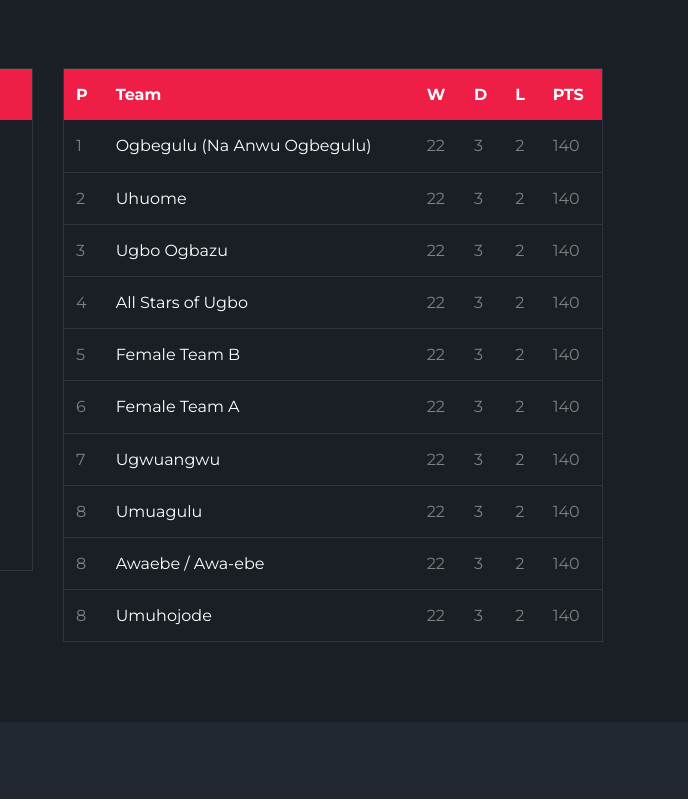
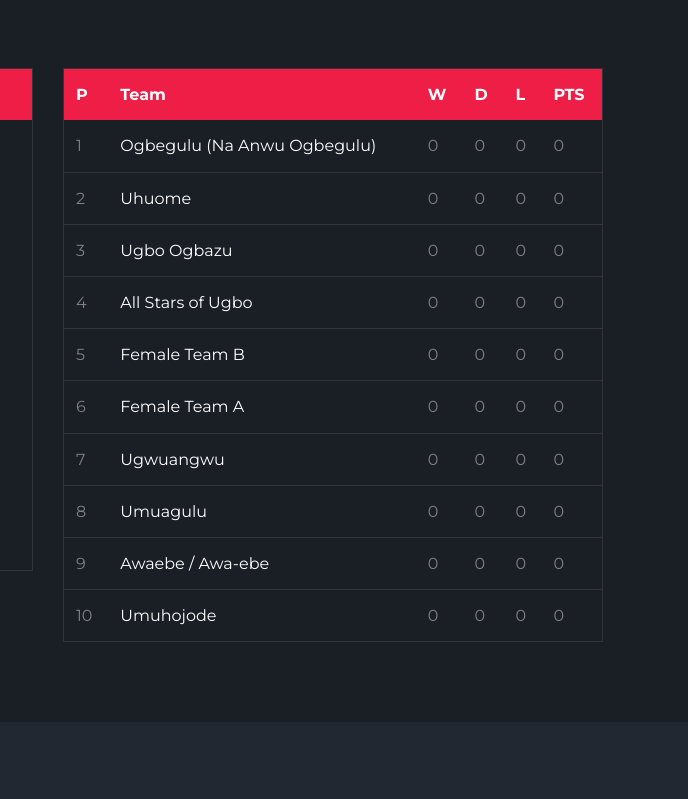
Before and after one commit to okonkwoaustin/Ugbo_league, a plain HTML site: page index.html in a window 1280 px wide. Shown: the part 1580-2379 px from the top of the page, 592-1280 px from the left. Drawn offline with Linux system fonts and the light colour scheme; files whose address does not match are found by name.

Commit message:
Update team scores to zero for all entries in the standings table

```diff
--- a/index.html
+++ b/index.html
@@ -260,82 +260,82 @@
                   <tr>
                     <td>1</td>
                     <td><strong class="text-white">Ogbegulu (Na Anwu Ogbegulu)</strong></td>
-                    <td>22</td>
-                    <td>3</td>
-                    <td>2</td>
-                    <td>140</td>
+                    <td>0</td>
+                    <td>0</td>
+                    <td>0</td>
+                    <td>0</td>
                   </tr>
                   <tr>
                     <td>2</td>
                     <td><strong class="text-white">Uhuome</strong></td>
-                    <td>22</td>
-                    <td>3</td>
-                    <td>2</td>
-                    <td>140</td>
+                    <td>0</td>
+                    <td>0</td>
+                    <td>0</td>
+                    <td>0</td>
                   </tr>
                   <tr>
                     <td>3</td>
                     <td><strong class="text-white">Ugbo Ogbazu</strong></td>
-                    <td>22</td>
-                    <td>3</td>
-                    <td>2</td>
-                    <td>140</td>
+                    <td>0</td>
+                    <td>0</td>
+                    <td>0</td>
+                    <td>0</td>
                   </tr>
                   <tr>
                     <td>4</td>
                     <td><strong class="text-white">All Stars of Ugbo</strong></td>
-                    <td>22</td>
-                    <td>3</td>
-                    <td>2</td>
-                    <td>140</td>
+                    <td>0</td>
+                    <td>0</td>
+                    <td>0</td>
+                    <td>0</td>
                   </tr>
                   <tr>
                     <td>5</td>
                     <td><strong class="text-white">Female Team B</strong></td>
-                    <td>22</td>
-                    <td>3</td>
-                    <td>2</td>
-                    <td>140</td>
+                    <td>0</td>
+                    <td>0</td>
+                    <td>0</td>
+                    <td>0</td>
                   </tr>
                   <tr>
                     <td>6</td>
                     <td><strong class="text-white">Female Team A</strong></td>
-                    <td>22</td>
-                    <td>3</td>
-                    <td>2</td>
-                    <td>140</td>
+                    <td>0</td>
+                    <td>0</td>
+                    <td>0</td>
+                    <td>0</td>
                   </tr>
                   <tr>
                     <td>7</td>
                     <td><strong class="text-white">Ugwuangwu</strong></td>
-                    <td>22</td>
-                    <td>3</td>
-                    <td>2</td>
-                    <td>140</td>
+                    <td>0</td>
+                    <td>0</td>
+                    <td>0</td>
+                    <td>0</td>
                   </tr>
                   <tr>
                     <td>8</td>
                     <td><strong class="text-white">Umuagulu</strong></td>
-                    <td>22</td>
-                    <td>3</td>
-                    <td>2</td>
-                    <td>140</td>
+                    <td>0</td>
+                    <td>0</td>
+                    <td>0</td>
+                    <td>0</td>
                   </tr>
                   <tr>
-                    <td>8</td>
+                    <td>9</td>
                     <td><strong class="text-white">Awaebe / Awa-ebe</strong></td>
-                    <td>22</td>
-                    <td>3</td>
-                    <td>2</td>
-                    <td>140</td>
+                    <td>0</td>
+                    <td>0</td>
+                    <td>0</td>
+                    <td>0</td>
                   </tr>
                   <tr>
-                    <td>8</td>
+                    <td>10</td>
                     <td><strong class="text-white">Umuhojode</strong></td>
-                    <td>22</td>
-                    <td>3</td>
-                    <td>2</td>
-                    <td>140</td>
+                    <td>0</td>
+                    <td>0</td>
+                    <td>0</td>
+                    <td>0</td>
                   </tr>
                 </tbody>
               </table>
```
